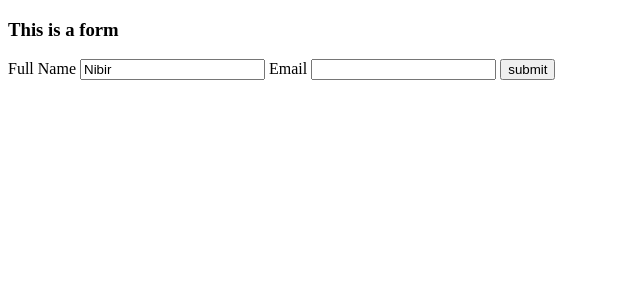
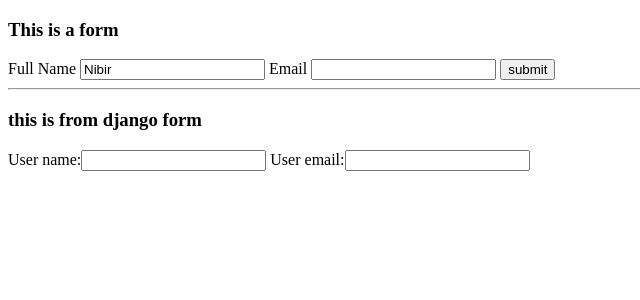
Before and after one commit to mz-nibir/Django-practise, a Django app: page /form/ in a window 1280 px wide. Shown: the top 300 px of the page, without its empty margins (0-640 px from the left). Run offline with Django 3.2, Linux system fonts and the light colour scheme.

Commit message:
django form class created

```diff
--- /dev/null
+++ b/My_First_Project/first_app/forms.py
@@ -0,0 +1,6 @@
+from django import forms
+
+class user_form (forms.Form):
+    user_name = forms.CharField()
+
+    user_email= forms.EmailField()
--- a/My_First_Project/first_app/views.py
+++ b/My_First_Project/first_app/views.py
@@ -1,6 +1,7 @@
 from django.shortcuts import render
 from django.http import HttpResponse
 from first_app.models import Musician,Albam
+from first_app import forms
 
 # Create your views here.
 
@@ -10,5 +11,6 @@ def index(request):
     return render(request,'first_app/index.html',context= diction)
 
 def form(request):
-    diction={}
+    new_form = forms.user_form()
+    diction={'text_form': new_form, 'heading_1': 'this is from django form'}
     return render(request,'first_app/form.html',context= diction)
--- a/My_First_Project/templates/first_app/form.html
+++ b/My_First_Project/templates/first_app/form.html
@@ -21,6 +21,15 @@
 
       <input type="submit" name="" value="submit">
 
+      <hr>
+
+      <h3>{{heading_1}}</h3>
+
+      <form class="" action="" method="post">
+        {{text_form}}
+
+      </form>
+
 
     </form>
 
```
